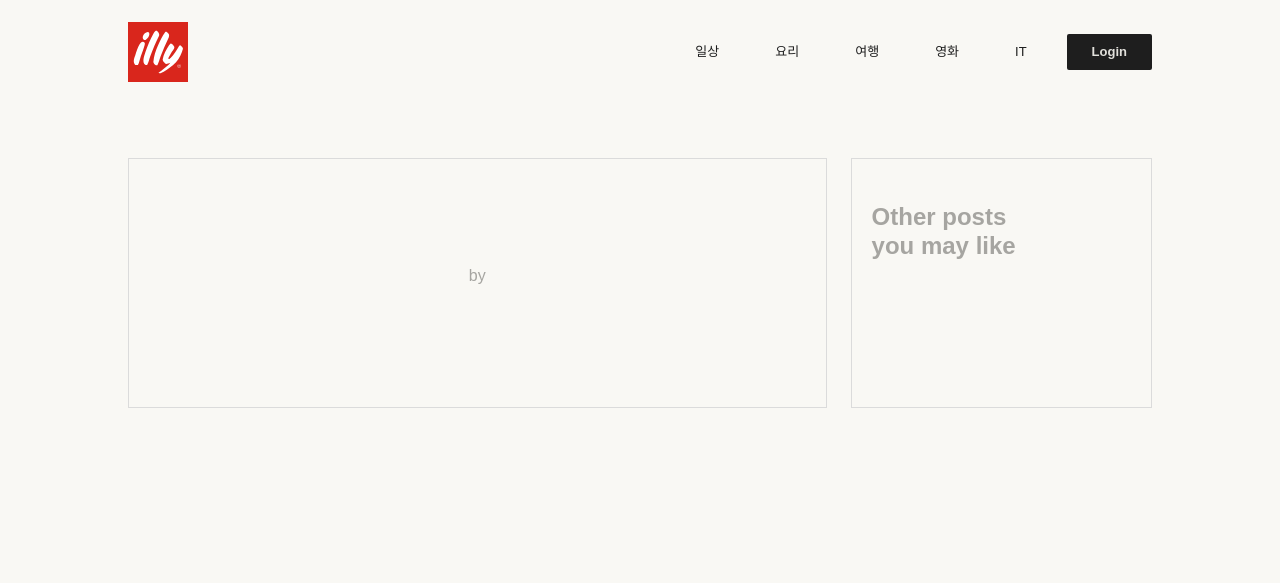
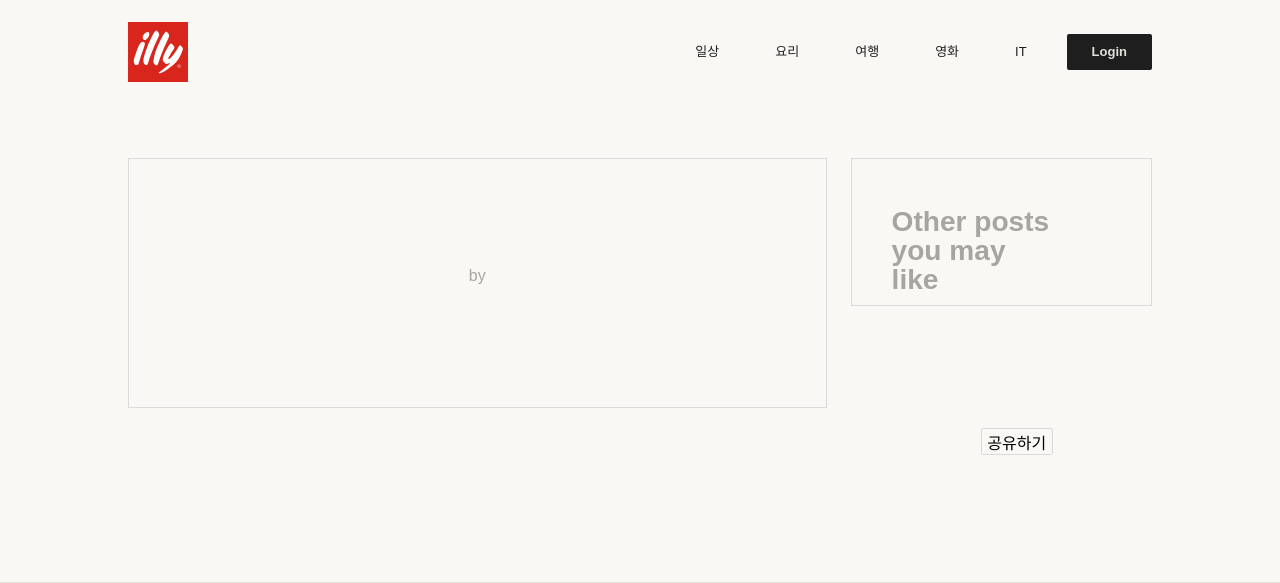
Before and after one commit to samkimpepper/illy-django-blog, a Django app: template blog_project/blog_app/templates/blog_app/board.html in a window 1280 px wide. Shown: the top 583 px of the page. Run offline with Django 4.2, Linux system fonts and the light colour scheme; the template is opened without the code that fills it, so the values that code supplies are empty; parts of the project's set-up code (start-up, migrations or seed data) failed here and were passed over.

Commit message:
feat : 간격 수정

```diff
--- a/blog_project/blog_app/static/css/board.css
+++ b/blog_project/blog_app/static/css/board.css
@@ -106,7 +106,6 @@ body {
     margin: auto;
     margin-top: 140px;
     gap: 20px;
-    margin-bottom: 200px;
     font-family: 'Pretendard', sans-serif;
 }
 
@@ -196,29 +195,23 @@ body {
     border: 1px solid #dbdbdb;
     padding: 20px;
     width: calc(30% - 24px);
+    height: 100%
 
 }
 
-/* .recommend {
+.recommend {
     width: 160px;
     height: 58px;
     margin-top: 20px;
     margin-bottom: 20px;
     margin-left: 20px;
     font-family: 'Pretendard', sans-serif;
-    font-size: 20px;
+    font-size: 24px;
     font-weight: 700;
     line-height: 29px;
     letter-spacing: 0em;
     text-align: left;
     color: #A6A5A1;
-} */
-
-.recommend h3{
-    font-size: 24px;
-    color: #a6a5a1;
-    font-weight: 700;
-    line-height: 1.2;
 }
 
 .posting {
```
